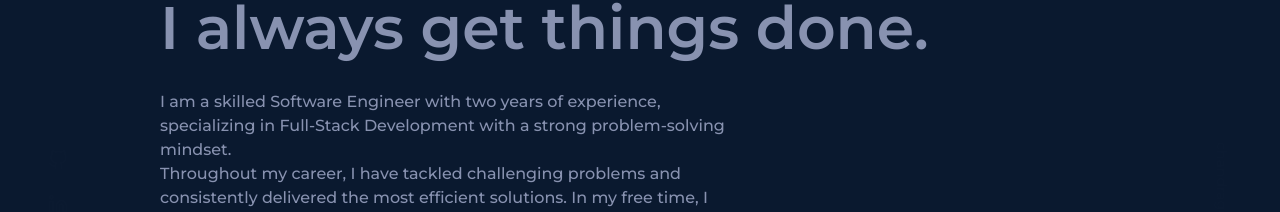
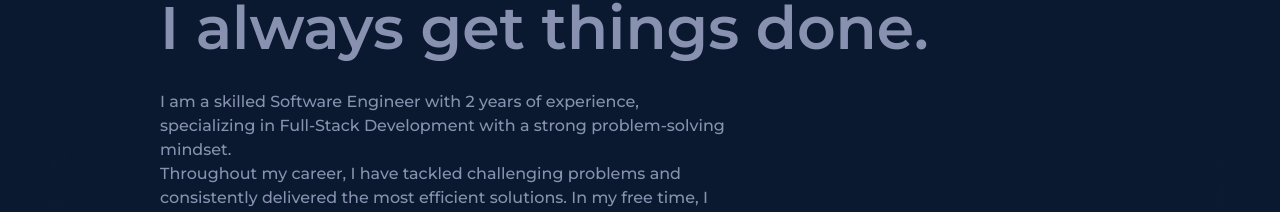
Before and after one commit to chandraguptgosavi/portfolio, a React (Vite) app: page / in a window 1280 px wide. Shown: the part 358-570 px from the top of the page. Built offline with nearby package versions, Linux system fonts and the light colour scheme.

Commit message:
small fix

```diff
--- a/src/sections/intro/Intro.tsx
+++ b/src/sections/intro/Intro.tsx
@@ -27,7 +27,7 @@ export default function Intro() {
       </p>
       <div className="my-3 md:my-4 max-w-xl fade-800">
         <p>
-        I am a skilled Software Engineer with two years of experience, specializing in Full-Stack Development with a strong problem-solving mindset.
+        I am a skilled Software Engineer with 2 years of experience, specializing in Full-Stack Development with a strong problem-solving mindset.
         </p>
         <p>
         Throughout my career, I have tackled challenging problems and consistently delivered the most efficient solutions. In my free time, I enjoy solving complex algorithmic problems.
```
